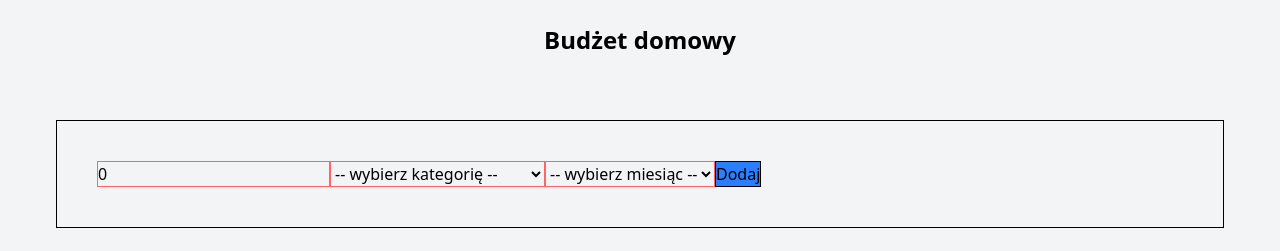
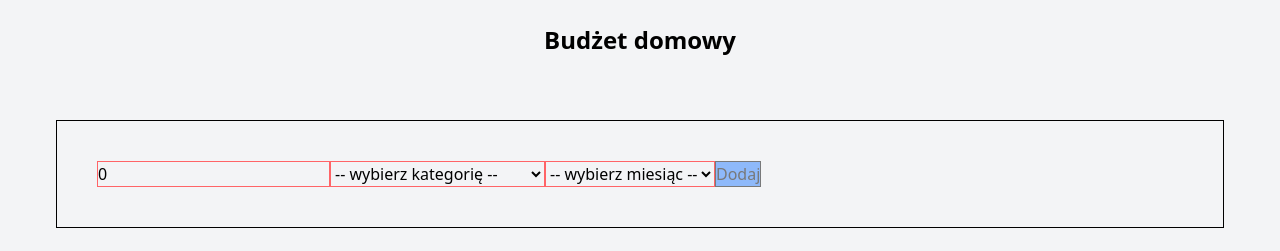
Before and after one commit to oleksaGrzegorz/budget-app, a React (Vite) app: page / in a window 1280 px wide. Shown: the top 251 px of the page. Built offline with nearby package versions, Linux system fonts and the light colour scheme.

Commit message:
fix: update Form component to handle empty amount and improve form submission logic

```diff
--- a/src/components/Form/Form.tsx
+++ b/src/components/Form/Form.tsx
@@ -3,8 +3,8 @@ import { categories } from "../../data/categories";
 import { months } from "../../data/months";
 
 interface FormProps {
-  amount: number;
-  setAmount: Dispatch<SetStateAction<number>>;
+  amount: number | "";
+  setAmount: Dispatch<SetStateAction<number | "">>;
   setExpenses: Dispatch<SetStateAction<Record<string, Record<string, number>>>>;
   category: string;
   setCategory: Dispatch<SetStateAction<string>>;
@@ -20,16 +20,23 @@ export const Form = ({
   setCategory,
   month,
   setMonth,
-}: FormProps) => (
+}: FormProps) => {
+  return (
     <form
       className="p-10 border border-black m-10"
       onSubmit={(e) => {
         e.preventDefault();
+        if (!category || !month || amount === "" || amount <= 0) return;
         setExpenses((prev) => ({
           ...prev,
-        [category]: { ...prev[category], [month]: (prev[category]?.[month] || 0) + amount },
+          [category]: {
+            ...prev[category],
+            [month]: (prev[category]?.[month] || 0) + amount,
+          },
         }));
-      setAmount(0);
+        setAmount("");
+        setCategory("");
+        setMonth("");
       }}
     >
       <input
@@ -67,6 +74,13 @@ export const Form = ({
           </option>
         ))}
       </select>
-    <button className="bg-blue-500 border border-black">Dodaj</button>
+      <button
+        type="submit"
+        disabled={!category || !month || amount === "" || amount <= 0}
+        className="bg-blue-500 border border-black disabled:opacity-50 disabled:cursor-not-allowed"
+      >
+        Dodaj
+      </button>
     </form>
   );
+};
```
Lines whose indentation alone changed are shown as unchanged.
